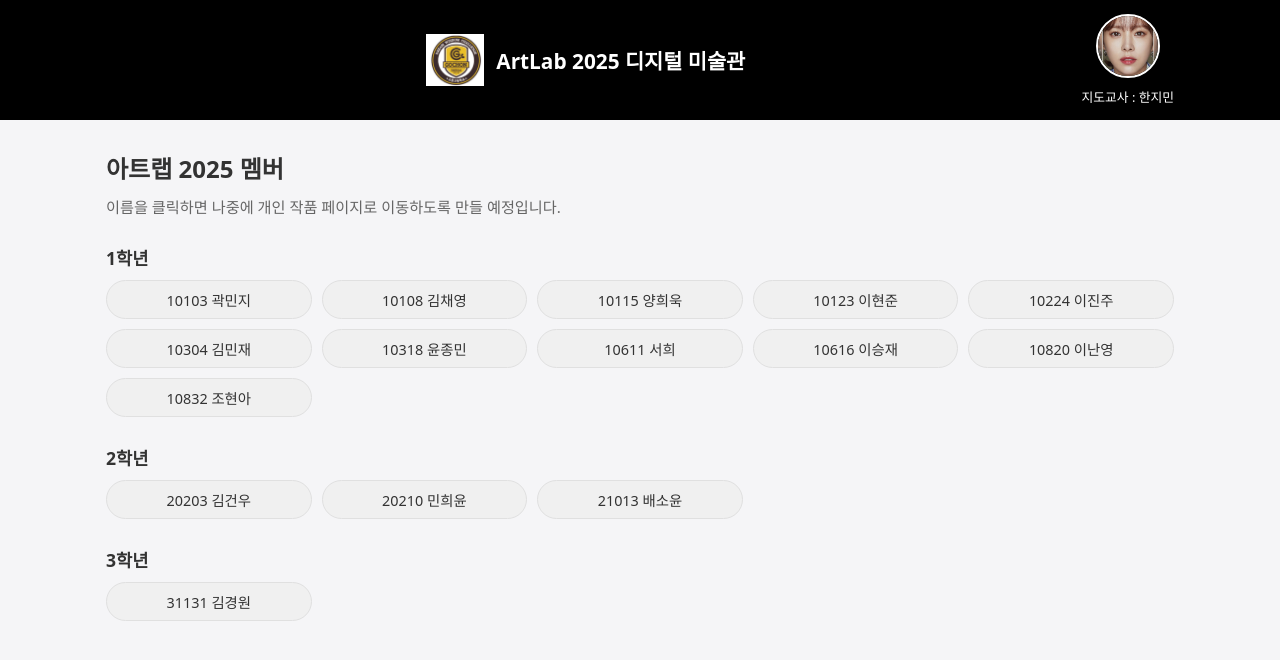
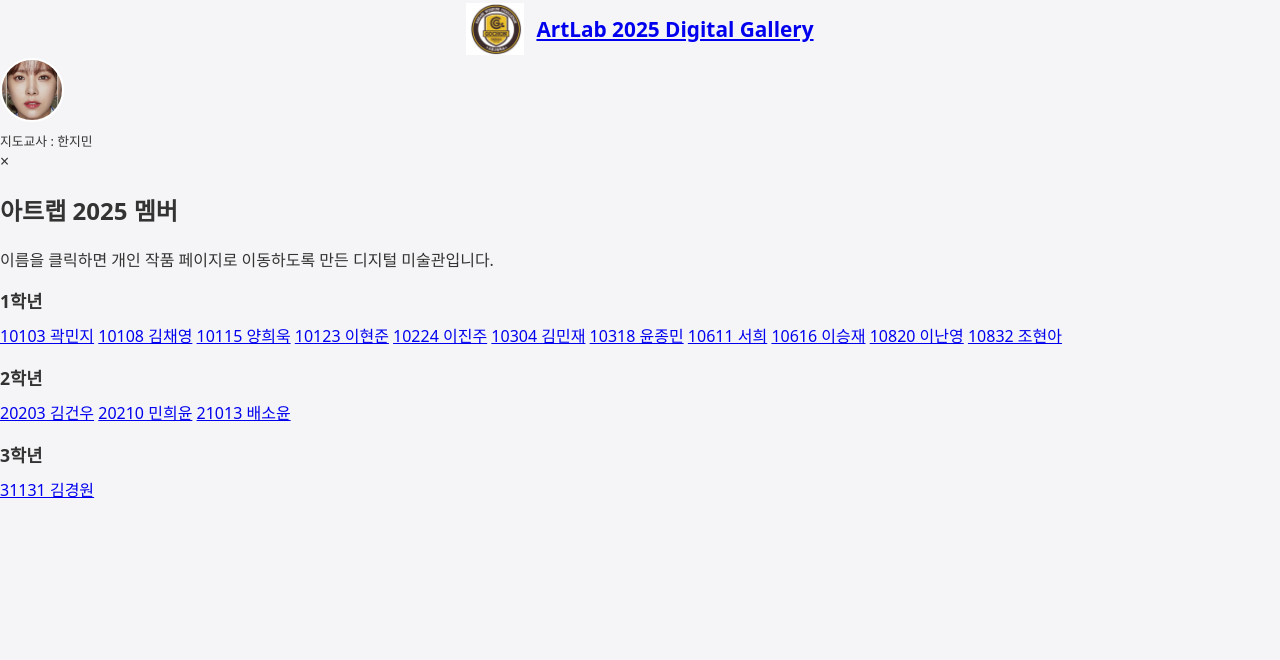
Before and after one commit to pek9931937-glitch/artlab-2025, a Flask app: page / in a window 1280 px wide. Shown: the top 660 px of the page. Run offline with Flask 3, Linux system fonts and the light colour scheme.

Commit message:
Update index.html

```diff
--- a/templates/index.html
+++ b/templates/index.html
@@ -2,124 +2,71 @@
 <html lang="ko">
 <head>
     <meta charset="UTF-8">
-    <title>ArtLab 2025 디지털 미술관</title>
-    <meta name="viewport" content="width=device-width, initial-scale=1.0">
-    <link
-        rel="stylesheet"
-        href="{{ url_for('static', filename='style.css') }}"
-    >
+    <title>ArtLab 2025 Digital Gallery</title>
+    <link rel="stylesheet" href="{{ url_for('static', filename='style.css') }}">
 </head>
+
 <body>
-<header class="main-header">
-    <div class="header-inner">
-        <!-- 가운데: 학교 로고 + 사이트 제목 -->
-        <div class="logo-title">
-            <img
-                src="{{ url_for('static', filename='gochon-logo.png') }}"
-                alt="고촌고등학교 로고"
-                class="school-logo"
-            >
-            <span class="site-title">ArtLab 2025 디지털 미술관</span>
-        </div>
 
-        <!-- 오른쪽: 지도교사 사진 (클릭하면 확대/축소) -->
-        <div class="teacher">
-            <img
-                src="{{ url_for('static', filename='teacher-hanjimin.jpg') }}"
-                alt="지도교사 한지민"
-                class="teacher-photo"
-                id="teacher-photo"
-            >
+<header class="top-bar">
+    <a href="{{ url_for('home') }}" class="logo-title">
+        <img src="{{ url_for('static', filename='gochon-logo.png') }}" class="school-logo">
+        <span class="site-title">ArtLab 2025 Digital Gallery</span>
+    </a>
+
+    <div class="teacher-info">
+        <img src="{{ url_for('static', filename='teacher-hanjimin.jpg') }}"
+             class="teacher-photo" id="teacher-photo">
         <div class="teacher-name">지도교사 : 한지민</div>
-        </div>
     </div>
 </header>
 
-<main class="container">
-    <section class="intro">
-        <h2 class="section-title">아트랩 2025 멤버</h2>
-        <p class="section-desc">
-            이름을 클릭하면 나중에 개인 작품 페이지로 이동하도록 만들 예정입니다.
+<!-- 팝업 모달 -->
+<div id="teacher-modal" class="modal">
+    <span class="modal-close">&times;</span>
+    <img class="modal-content" id="teacher-modal-img">
+</div>
+
+<div class="page-container">
+
+    <h2 class="main-title">아트랩 2025 멤버</h2>
+    <p class="intro-text">
+        이름을 클릭하면 개인 작품 페이지로 이동하도록 만든 디지털 미술관입니다.
     </p>
-    </section>
 
     <!-- 1학년 -->
-    <section class="grade-section">
     <h3 class="grade-title">1학년</h3>
-        <div class="member-grid grade-1">
-            <a href="{{ url_for('student_page', name='곽민지') }}" class="member-btn">
-                10103 곽민지
-            </a>
-            <a href="{{ url_for('student_page', name='김채영') }}" class="member-btn">
-                10108 김채영
-            </a>
-            <a href="{{ url_for('student_page', name='양희욱') }}" class="member-btn">
-                10115 양희욱
-            </a>
-            <a href="{{ url_for('student_page', name='이현준') }}" class="member-btn">
-                10123 이현준
-            </a>
-            <a href="{{ url_for('student_page', name='이진주') }}" class="member-btn">
-                10224 이진주
-            </a>
-
-            <a href="{{ url_for('student_page', name='김민재') }}" class="member-btn">
-                10304 김민재
-            </a>
-            <a href="{{ url_for('student_page', name='윤종민') }}" class="member-btn">
-                10318 윤종민
-            </a>
-            <a href="{{ url_for('student_page', name='서희') }}" class="member-btn">
-                10611 서희
-            </a>
-            <a href="{{ url_for('student_page', name='이승재') }}" class="member-btn">
-                10616 이승재
-            </a>
-            <a href="{{ url_for('student_page', name='이난영') }}" class="member-btn">
-                10820 이난영
-            </a>
-
-            <a href="{{ url_for('student_page', name='조현아') }}" class="member-btn">
-                10832 조현아
-            </a>
+    <div class="student-grid">
+        <a href="/student/곽민지" class="student-btn">10103 곽민지</a>
+        <a href="/student/김채영" class="student-btn">10108 김채영</a>
+        <a href="/student/양희욱" class="student-btn">10115 양희욱</a>
+        <a href="/student/이현준" class="student-btn">10123 이현준</a>
+        <a href="/student/이진주" class="student-btn">10224 이진주</a>
+        <a href="/student/김민재" class="student-btn">10304 김민재</a>
+        <a href="/student/윤종민" class="student-btn">10318 윤종민</a>
+        <a href="/student/서희" class="student-btn">10611 서희</a>
+        <a href="/student/이승재" class="student-btn">10616 이승재</a>
+        <a href="/student/이난영" class="student-btn">10820 이난영</a>
+        <a href="/student/조현아" class="student-btn">10832 조현아</a>
     </div>
-    </section>
 
     <!-- 2학년 -->
-    <section class="grade-section">
     <h3 class="grade-title">2학년</h3>
-        <div class="member-grid grade-2">
-            <a href="{{ url_for('student_page', name='김건우') }}" class="member-btn">
-                20203 김건우
-            </a>
-            <a href="{{ url_for('student_page', name='민희윤') }}" class="member-btn">
-                20210 민희윤
-            </a>
-            <a href="{{ url_for('student_page', name='배소윤') }}" class="member-btn">
-                21013 배소윤
-            </a>
+    <div class="student-grid">
+        <a href="/student/김건우" class="student-btn">20203 김건우</a>
+        <a href="/student/민희윤" class="student-btn">20210 민희윤</a>
+        <a href="/student/배소윤" class="student-btn">21013 배소윤</a>
     </div>
-    </section>
 
     <!-- 3학년 -->
-    <section class="grade-section">
     <h3 class="grade-title">3학년</h3>
-        <div class="member-grid grade-3">
-            <a href="{{ url_for('student_page', name='김경원') }}" class="member-btn">
-                31131 김경원
-            </a>
+    <div class="student-grid">
+        <a href="/student/김경원" class="student-btn">31131 김경원</a>
     </div>
-    </section>
-</main>
 
-<script>
-    // 지도교사 사진 클릭 시 확대/축소
-    const teacherPhoto = document.getElementById('teacher-photo');
-    if (teacherPhoto) {
-        teacherPhoto.addEventListener('click', () => {
-            teacherPhoto.classList.toggle('large');
-        });
-    }
-</script>
+</div>
+
+<script src="{{ url_for('static', filename='popup.js') }}"></script>
+
 </body>
 </html>
```
Lines whose indentation alone changed are shown as unchanged.
